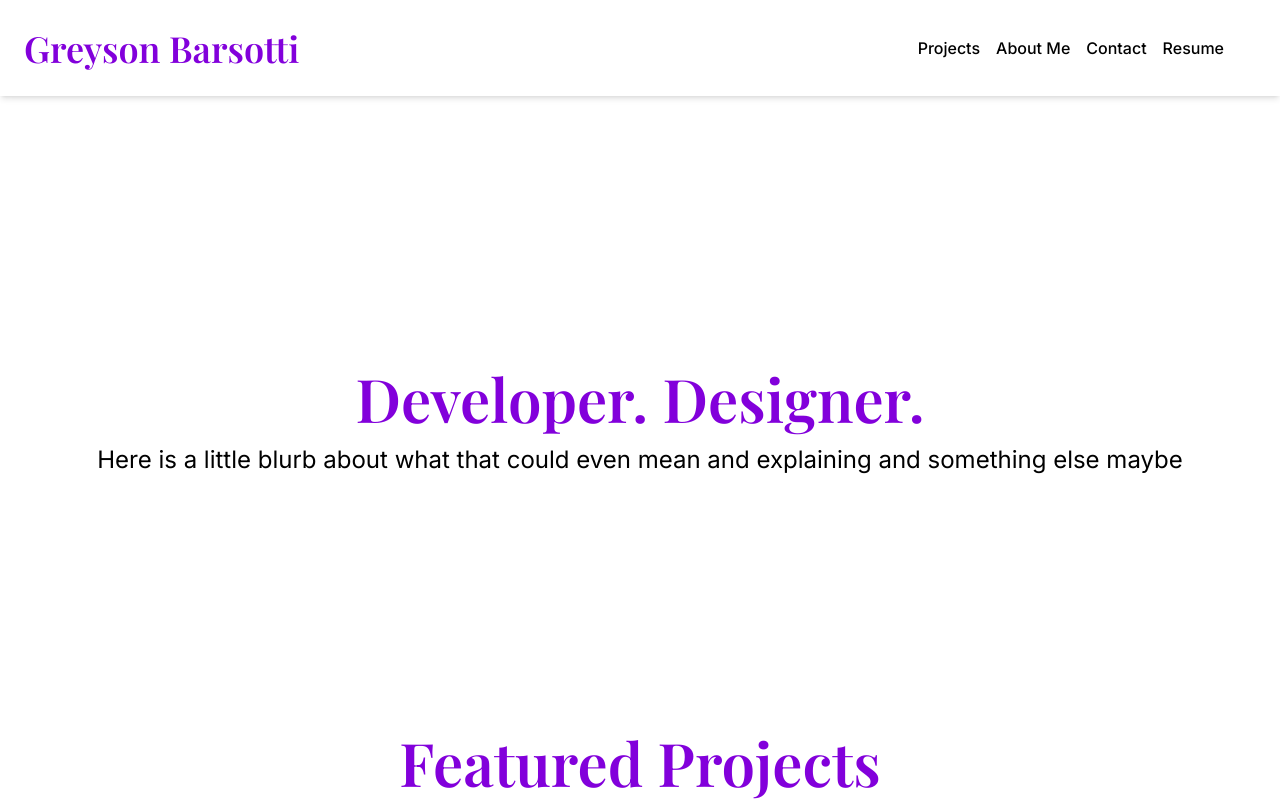
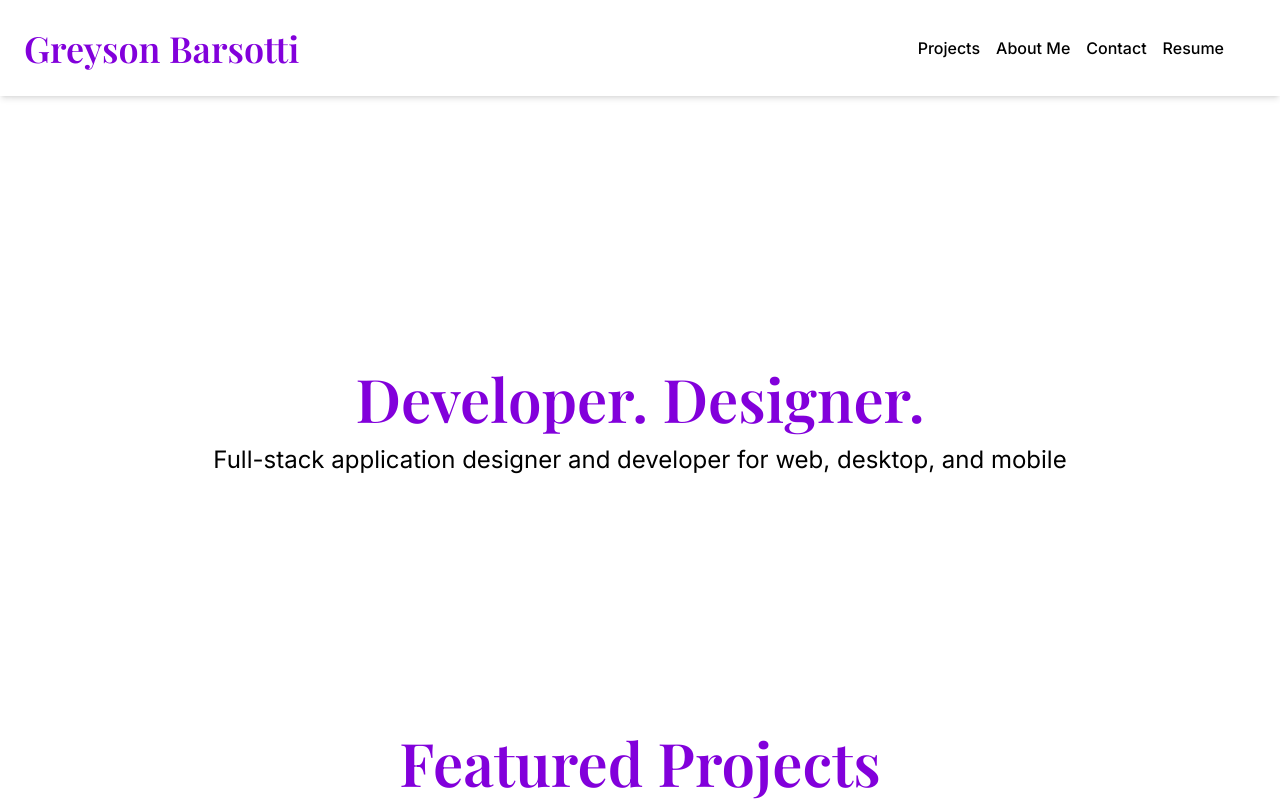
Before and after one commit to thegbars/thegbars.github.io, a React (Vite) app: page / in a window 1280 px wide. Shown: the top 801 px of the page. Built offline with nearby package versions, Linux system fonts and the light colour scheme.

Commit message:
Contact updated

```diff
--- a/src/pages/Contact.tsx
+++ b/src/pages/Contact.tsx
@@ -1,7 +1,14 @@
+import Gutters from "@/components/Gutters.tsx";
+
 export default function Contact (){
     return (
         <div>
-
+            <Gutters>
+                <div className="flex flex-col content-center justify-center text-center py-32 gap-4">
+                    <h1 className="text-6xl text-purple-700">Lets work together!</h1>
+                    <p className="text-2xl">Email me at <a href="mailto:gbarsotti262@gmail.com">gbarsotti262@gmail.com</a></p>
+                </div>
+            </Gutters>
         </div>
     )
 }
--- a/src/pages/Home.tsx
+++ b/src/pages/Home.tsx
@@ -10,7 +10,7 @@ export default function Home() {
         <Gutters>
             <div className="flex flex-col content-center justify-center text-center py-64 gap-4">
                 <h1 className="text-6xl text-purple-700">Developer. Designer.</h1>
-                <p className="text-2xl">Here is a little blurb about what that could even mean and explaining and something else maybe</p>
+                <p className="text-2xl">Full-stack application designer and developer for web, desktop, and mobile</p>
             </div>
         </Gutters>
 
```
Also changed, not shown: 1 other file (tests, documents, lock files or other folders).
